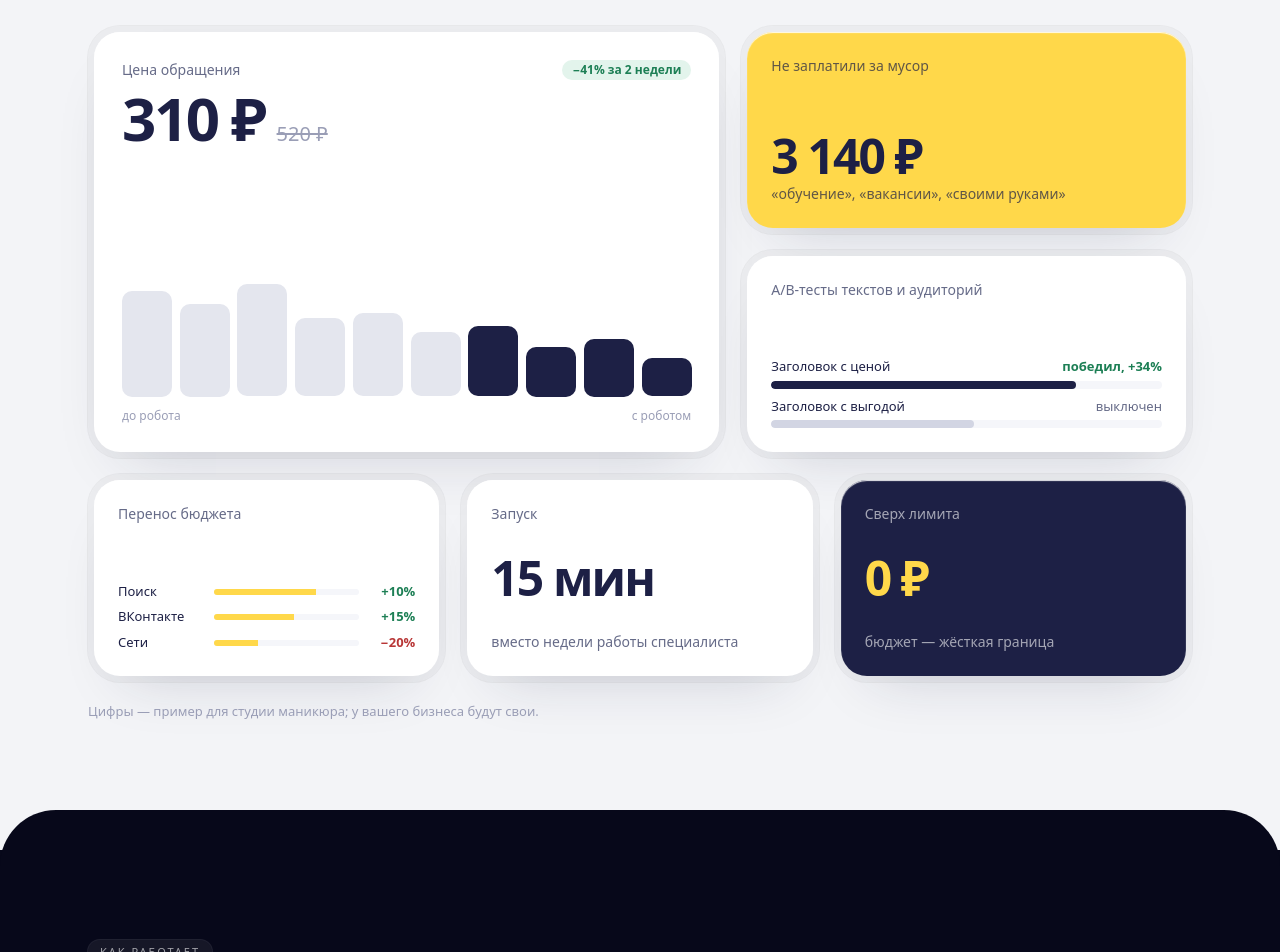
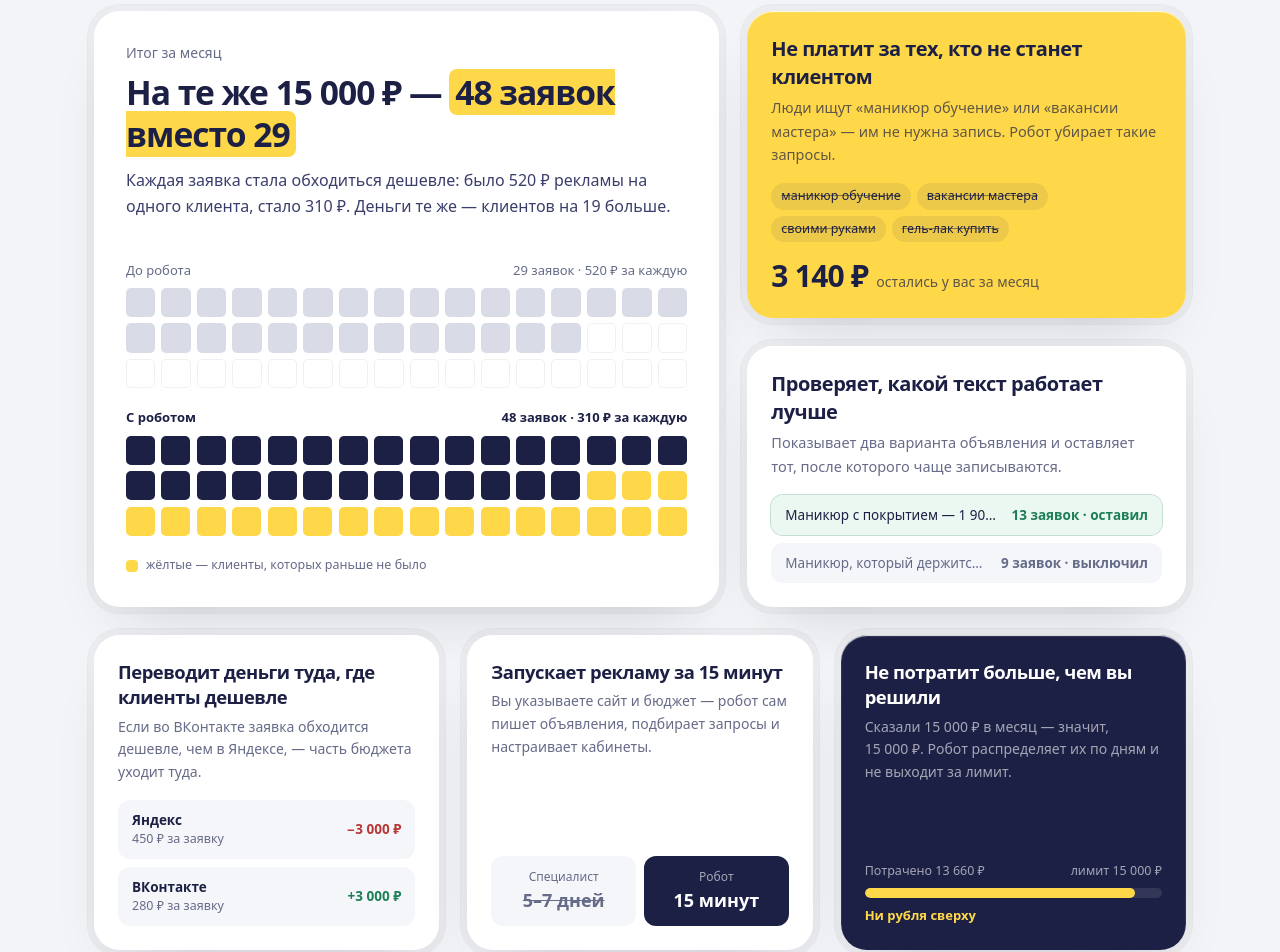
Before and after one commit to nikitabannykh/12, a Next.js app: page / in a window 1280 px wide. Shown: the part 2080-3032 px from the top of the page. Built offline with nearby package versions, Linux system fonts and the light colour scheme; no server answers.

Commit message:
Levers block: plain-language example (same money, more clients)

```diff
--- a/src/app/page.tsx
+++ b/src/app/page.tsx
@@ -189,54 +189,113 @@ export default async function Home() {
           <div className="grid lg:grid-cols-[1.1fr_0.9fr] gap-8 items-end">
             <div>
               <Eyebrow dark={false}>Эффективный бюджет</Eyebrow>
-              <h2 className="mt-6 text-[2.4rem] sm:text-[4rem] font-semibold tracking-[-0.05em] leading-[0.95]">Каждый рубль работает.<br /><span className="text-ink/35">Лишние — не тратятся.</span></h2>
+              <h2 className="mt-6 text-[2.4rem] sm:text-[4rem] font-semibold tracking-[-0.05em] leading-[0.95]">Те же деньги —<br /><span className="text-ink/35">больше клиентов.</span></h2>
             </div>
-            <p className="text-lg text-ink-2 leading-relaxed lg:pb-2">Не «магия алгоритмов», а понятная работа директолога — только каждый день и без выходных. Вот на чём робот экономит.</p>
+            <p className="text-lg text-ink-2 leading-relaxed lg:pb-2">Робот делает то же, что хороший специалист по рекламе, только каждый день. Покажем на примере.</p>
           </div>
-          <div className="mt-14 grid grid-cols-1 md:grid-cols-12 gap-4 md:auto-rows-[13rem]">
-            <Bezel className="md:col-span-7 md:row-span-2" inner="p-7 flex flex-col">
-              <div className="flex items-center justify-between text-sm"><span className="text-muted">Цена обращения</span><span className="rounded-full bg-good-soft text-good px-2.5 py-0.5 text-xs font-semibold">−41% за 2 недели</span></div>
-              <div className="mt-2 flex items-baseline gap-3"><span className="text-5xl sm:text-6xl font-semibold tracking-[-0.04em]">310 ₽</span><span className="text-xl text-faint line-through">520 ₽</span></div>
-              <div className="mt-auto flex items-end gap-2 h-40">
-                {[44, 52, 40, 61, 58, 70, 66, 79, 74, 86].map((h, i) => <span key={i} className={`lp-bar flex-1 rounded-[10px] ${i >= 6 ? "bg-ink" : "bg-[#e4e6ee]"}`} style={{ height: `${110 - h}%`, animationDelay: `${i * 60}ms` }} />)}
+
+          {/* Условия примера */}
+          <div className="mt-12 flex flex-wrap items-center gap-x-6 gap-y-3 rounded-[1.5rem] bg-white ring-1 ring-black/[0.05] px-5 sm:px-6 py-4">
+            <span className="rounded-full bg-mark px-3 py-1 text-[12px] font-semibold uppercase tracking-[0.12em]">Пример</span>
+            <span className="text-[15px]"><b>Студия маникюра</b> в Казани</span>
+            <span className="text-[15px]">Бюджет на рекламу — <b>15 000 ₽ в месяц</b></span>
+            <span className="text-[15px] text-muted">Заявка — это клиент, который позвонил или записался</span>
+          </div>
+
+          <div className="mt-4 grid grid-cols-1 md:grid-cols-12 gap-4">
+            {/* Главное: сколько клиентов на те же деньги */}
+            <Bezel className="md:col-span-7 md:row-span-2" inner="p-6 sm:p-8 flex flex-col gap-7">
+              <div>
+                <div className="text-sm text-muted">Итог за месяц</div>
+                <div className="mt-2 text-[1.7rem] sm:text-[2.1rem] font-semibold tracking-[-0.03em] leading-tight">На те же 15 000 ₽ — <span className="bg-mark px-1.5 rounded-lg">48 заявок вместо 29</span></div>
+                <p className="mt-3 text-ink-2 leading-relaxed">Каждая заявка стала обходиться дешевле: было 520 ₽ рекламы на одного клиента, стало 310 ₽. Деньги те же — клиентов на 19 больше.</p>
               </div>
-              <div className="mt-3 flex justify-between text-xs text-faint"><span>до робота</span><span>с роботом</span></div>
+              <div className="grid gap-5 mt-auto">
+                {[["До робота", 29, false], ["С роботом", 48, true]].map(([t, n, on]) => (
+                  <div key={t as string}>
+                    <div className="flex justify-between text-[13px] mb-2"><span className={on ? "font-semibold" : "text-muted"}>{t as string}</span><span className={on ? "font-semibold" : "text-muted"}>{n as number} заявок · {on ? "310" : "520"} ₽ за каждую</span></div>
+                    <div className="grid grid-cols-[repeat(16,minmax(0,1fr))] gap-1.5">
+                      {Array.from({ length: 48 }, (_, i) => (
+                        <span key={i} className={`aspect-square rounded-[5px] ${i < (n as number) ? (on ? "lp-pop bg-ink" : "bg-[#d9dce6]") : "ring-1 ring-inset ring-black/[0.06]"}`}
+                          style={on && i < (n as number) ? { animationDelay: `${i * 25}ms`, background: i >= 29 ? "#ffd84a" : undefined } : undefined} />
+                      ))}
+                    </div>
+                  </div>
+                ))}
+                <div className="flex items-center gap-2 text-[12.5px] text-muted"><span className="w-3 h-3 rounded-[4px] bg-mark" />жёлтые — клиенты, которых раньше не было</div>
+              </div>
             </Bezel>
-            <Bezel className="md:col-span-5" inner="p-6 flex flex-col justify-between bg-mark">
-              <div className="text-sm text-ink/70">Не заплатили за мусор</div>
-              <div><div className="text-5xl font-semibold tracking-[-0.04em]">3 140 ₽</div><div className="text-sm text-ink/70 mt-1">«обучение», «вакансии», «своими руками»</div></div>
+
+            {/* Мусорные запросы */}
+            <Bezel className="md:col-span-5" inner="p-6 flex flex-col gap-4 bg-mark">
+              <div>
+                <div className="text-[1.25rem] font-semibold tracking-tight leading-snug">Не платит за тех, кто не станет клиентом</div>
+                <p className="mt-1.5 text-[14.5px] text-ink/70 leading-relaxed">Люди ищут «маникюр обучение» или «вакансии мастера» — им не нужна запись. Робот убирает такие запросы.</p>
+              </div>
+              <div className="flex flex-wrap gap-1.5">
+                {["маникюр обучение", "вакансии мастера", "своими руками", "гель-лак купить"].map((q) => <span key={q} className="rounded-full bg-ink/[0.08] px-2.5 py-1 text-[12.5px] line-through decoration-ink/50">{q}</span>)}
+              </div>
+              <div className="mt-auto flex items-baseline gap-2"><span className="text-3xl font-semibold tracking-tight">3 140 ₽</span><span className="text-[14px] text-ink/70">остались у вас за месяц</span></div>
             </Bezel>
-            <Bezel className="md:col-span-5" inner="p-6 flex flex-col justify-between">
-              <div className="text-sm text-muted">A/B-тесты текстов и аудиторий</div>
+
+            {/* A/B */}
+            <Bezel className="md:col-span-5" inner="p-6 flex flex-col gap-4">
+              <div>
+                <div className="text-[1.25rem] font-semibold tracking-tight leading-snug">Проверяет, какой текст работает лучше</div>
+                <p className="mt-1.5 text-[14.5px] text-muted leading-relaxed">Показывает два варианта объявления и оставляет тот, после которого чаще записываются.</p>
+              </div>
               <div className="grid gap-2">
-                {[["Заголовок с ценой", 78, true], ["Заголовок с выгодой", 52, false]].map(([t, w, win]) => (
-                  <div key={t as string}>
-                    <div className="flex justify-between text-[13px]"><span>{t as string}</span>{win ? <span className="text-good font-semibold">победил, +34%</span> : <span className="text-muted">выключен</span>}</div>
-                    <div className="mt-1 h-2 rounded-full bg-paper overflow-hidden"><div className={`h-full rounded-full ${win ? "bg-ink" : "bg-line-2"}`} style={{ width: `${w}%` }} /></div>
+                {[["Маникюр с покрытием — 1 900 ₽", "13 заявок", true], ["Маникюр, который держится 3 недели", "9 заявок", false]].map(([t, r, win]) => (
+                  <div key={t as string} className={`flex flex-col sm:flex-row sm:items-center gap-0.5 sm:gap-3 rounded-xl px-3.5 py-2.5 text-[13.5px] ${win ? "bg-good-soft/70 ring-1 ring-good/25" : "bg-paper text-muted"}`}>
+                    <span className="flex-1 min-w-0 sm:truncate">{t as string}</span>
+                    <span className={`shrink-0 font-semibold ${win ? "text-good" : ""}`}>{r as string}{win ? " · оставил" : " · выключил"}</span>
                   </div>
                 ))}
               </div>
             </Bezel>
-            <Bezel className="md:col-span-4" inner="p-6 flex flex-col justify-between">
-              <div className="text-sm text-muted">Перенос бюджета</div>
-              <div className="grid gap-1.5 text-[13px]">
-                {[["Поиск", "+10%", 70], ["ВКонтакте", "+15%", 55], ["Сети", "−20%", 30]].map(([k, d, w]) => (
-                  <div key={k as string} className="grid grid-cols-[5.5rem_1fr_3rem] items-center gap-2"><span>{k as string}</span><span className="h-1.5 rounded-full bg-paper overflow-hidden"><span className="block h-full bg-mark" style={{ width: `${w}%` }} /></span><span className={`text-right font-semibold ${(d as string).startsWith("+") ? "text-good" : "text-bad"}`}>{d as string}</span></div>
+
+            {/* Перенос бюджета */}
+            <Bezel className="md:col-span-4" inner="p-6 flex flex-col gap-4">
+              <div>
+                <div className="text-[1.15rem] font-semibold tracking-tight leading-snug">Переводит деньги туда, где клиенты дешевле</div>
+                <p className="mt-1.5 text-[14px] text-muted leading-relaxed">Если во ВКонтакте заявка обходится дешевле, чем в Яндексе, — часть бюджета уходит туда.</p>
+              </div>
+              <div className="mt-auto grid gap-2 text-[13.5px]">
+                {[["Яндекс", "450 ₽ за заявку", "−3 000 ₽", false], ["ВКонтакте", "280 ₽ за заявку", "+3 000 ₽", true]].map(([k, c, d, up]) => (
+                  <div key={k as string} className="flex items-center gap-3 rounded-xl bg-paper px-3.5 py-2.5">
+                    <span className="flex-1 min-w-0"><span className="block font-semibold">{k as string}</span><span className="block text-muted text-[12.5px]">{c as string}</span></span>
+                    <span className={`font-semibold ${up ? "text-good" : "text-bad"}`}>{d as string}</span>
+                  </div>
                 ))}
               </div>
             </Bezel>
-            <Bezel className="md:col-span-4" inner="p-6 flex flex-col justify-between">
-              <div className="text-sm text-muted">Запуск</div>
-              <div className="text-5xl font-semibold tracking-[-0.04em]">15 мин</div>
-              <div className="text-sm text-muted">вместо недели работы специалиста</div>
+
+            {/* Запуск */}
+            <Bezel className="md:col-span-4" inner="p-6 flex flex-col gap-4">
+              <div>
+                <div className="text-[1.15rem] font-semibold tracking-tight leading-snug">Запускает рекламу за 15 минут</div>
+                <p className="mt-1.5 text-[14px] text-muted leading-relaxed">Вы указываете сайт и бюджет — робот сам пишет объявления, подбирает запросы и настраивает кабинеты.</p>
+              </div>
+              <div className="mt-auto grid grid-cols-2 gap-2 text-center">
+                <div className="rounded-xl bg-paper px-3 py-3"><div className="text-[12px] text-muted">Специалист</div><div className="text-lg font-semibold text-muted line-through decoration-1">5–7 дней</div></div>
+                <div className="rounded-xl bg-ink text-white px-3 py-3"><div className="text-[12px] text-white/60">Робот</div><div className="text-lg font-semibold">15 минут</div></div>
+              </div>
             </Bezel>
-            <Bezel className="md:col-span-4" inner="p-6 flex flex-col justify-between bg-ink text-white">
-              <div className="text-sm text-white/60">Сверх лимита</div>
-              <div className="text-5xl font-semibold tracking-[-0.04em] text-mark">0 ₽</div>
-              <div className="text-sm text-white/60">бюджет — жёсткая граница</div>
+
+            {/* Лимит */}
+            <Bezel className="md:col-span-4" inner="p-6 flex flex-col gap-4 bg-ink text-white">
+              <div>
+                <div className="text-[1.15rem] font-semibold tracking-tight leading-snug">Не потратит больше, чем вы решили</div>
+                <p className="mt-1.5 text-[14px] text-white/60 leading-relaxed">Сказали 15 000 ₽ в месяц — значит, 15 000 ₽. Робот распределяет их по дням и не выходит за лимит.</p>
+              </div>
+              <div className="mt-auto">
+                <div className="flex justify-between text-[12.5px] text-white/60"><span>Потрачено 13 660 ₽</span><span>лимит 15 000 ₽</span></div>
+                <div className="mt-2 h-2.5 rounded-full bg-white/10 overflow-hidden"><div className="h-full rounded-full bg-mark" style={{ width: "91%" }} /></div>
+                <div className="mt-2 text-[13px] text-mark font-semibold">Ни рубля сверху</div>
+              </div>
             </Bezel>
           </div>
-          <p className="mt-5 text-[13px] text-faint">Цифры — пример для студии маникюра; у вашего бизнеса будут свои.</p>
+          <p className="mt-5 text-[13px] text-faint">Цифры примерные — у каждого бизнеса свои. Все решения робота видны в кабинете, любое можно отменить.</p>
         </div>
       </section>
 
```
